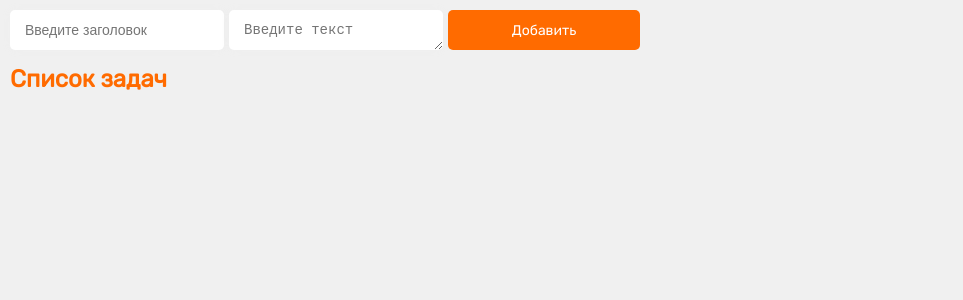
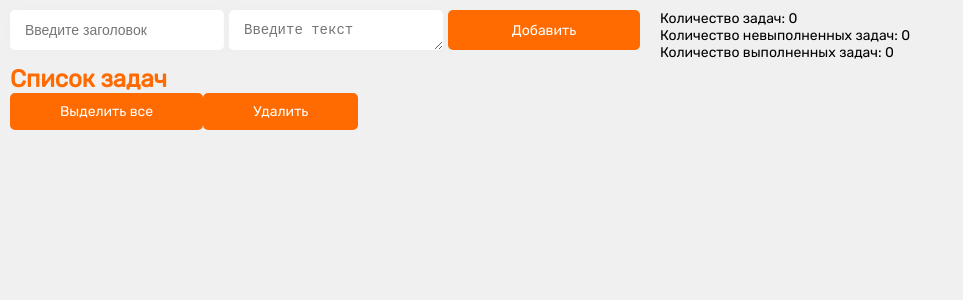
Before and after one commit to alexklokov/notes, a React (Create React App) app: page / in a window 1280 px wide. Shown: the top 300 px of the page, without its empty margins (0-963 px from the left). Built offline with nearby package versions, Linux system fonts and the light colour scheme.

Commit message:
выполен список задач

```diff
--- a/src/App.css
+++ b/src/App.css
@@ -43,3 +43,9 @@ body { padding: 10px; }
   box-sizing: border-box;
   font-size: 14px;
 }
+
+.header {
+  display: flex;
+  gap: 20px;
+  flex-wrap: wrap;
+}
--- a/src/App.js
+++ b/src/App.js
@@ -1,12 +1,18 @@
 import logo from './logo.svg';
 import './App.css';
 import TaskList from './Components/TaskList/TaskList'
+import TaskItem from './Components/TaskList/TaskItem/TaskItem'
 import AddTask from './Components/AddTask/AddTask'
+import TaskStatistic from './Components/TaskStatistic/TaskStatistic'
 import { useState } from 'react'
 
 
 const App = () => {
-
+  const statuses = {
+    default: 0,
+    labels: ["Не выполнено", "Выполнено"],
+    classes: ["not-complete", "complete"],
+  }
 
   const createTask = (title, text) => {
     const time = new Date()
@@ -14,7 +20,8 @@ const App = () => {
       id: time.getTime(),
       title,
       text,
-      status: 0
+      status: statuses.default,
+      is_selected: 0
     }
   }
 
@@ -32,10 +39,55 @@ const App = () => {
     }))
   }
 
+  const selectAll = () => {
+    const is_find = tasks.find((task) => {
+      return !task.is_selected
+    }) ? true : false
+    setTasks(tasks.map((task) => {
+      task.is_selected = is_find
+      return task
+    }))
+  }
+
+  const changeSelected = (id) => {
+    setTasks(tasks.map(task => {
+      if(task.id === id) task.is_selected = !task.is_selected
+      return task
+    }))
+  }
+
+  const removeSelected = () => {
+    setTasks(tasks.filter(task => {
+      return !task.is_selected
+    }))
+  }
+
+  const task_items = tasks.map((task, i) => {
+    return (<TaskItem key={i}
+                      task={task}
+                      status={statuses}
+                      onChangeSelected={changeSelected}
+                      onChangeStatus={changeStatus}
+            />)
+  })
+
+
   return (
     <div>
-      <AddTask addTask={addTask}/>
-      <TaskList tasks={tasks} changeStatus={changeStatus}/>
+      <div className='header'>
+        <AddTask addTask={addTask}/>
+        <TaskStatistic
+              tasksStatistic={tasks}
+              statuses={statuses}
+        />
+      </div>
+
+      <TaskList
+          tasks={task_items}
+          selectAll={selectAll}
+          removeSelected={removeSelected}
+      />
+
     </div>
   )
 }
--- a/src/Components/TaskList/TaskItem/TaskItem.js
+++ b/src/Components/TaskList/TaskItem/TaskItem.js
@@ -2,29 +2,36 @@ import { useState } from 'react'
 import './TaskItem.css'
 
 
-const TaskItem = ({task, onChangeStatus}) => {
-  const status_labels = ["Не выполнено", "В работе", "Выполнено"]
-  const status_classes = ["not-complete", "in-work", "complete"]
+const TaskItem = ({task, onChangeStatus, onChangeSelected, status}) => {
 
-  const btn_labels = ["Начать", "Завершить", "Завершено"]
+
+  const changeSelected = (e) => {
+    onChangeSelected(task.id)
+  }
+
+  const changeStatus = (e) => {
+    if(task.status < status.labels.length - 1) {
+      onChangeStatus(task.id, task.status + 1)
+    }
+    if(task.status === status.labels.length - 1)
+      e.target.remove()
+  }
 
   return (
-    <div className={"tasks__item " + status_classes[task.status]}>
+    <div className={"tasks__item " + status.classes[task.status]}>
+      <div>
+        <input type="checkbox" id={task.id} className="checkbox" onChange={changeSelected} checked={task.is_selected}/>
+        <label htmlFor={task.id} className="checkbox"></label>
+      </div>
       <div className="tasks__content">
         <div className="tasks__title">{task.title}</div>
         <div className="tasks__text">{task.text}</div>
       </div>
       <div className="tasks__control">
         <div className="tasks__status">
-          {status_labels[task.status]}
+          {status.labels[task.status]}
         </div>
-        <div className="tasks__start btn" onClick={(e) => {
-          if(task.status < status_labels.length - 1) {
-            onChangeStatus(task.id, task.status + 1)
-          }
-          if(task.status === 2)
-            e.target.remove()
-        }}>{btn_labels[task.status]}</div>
+        <div className="tasks__start btn" onClick={changeStatus}></div>
 
       </div>
     </div>
--- a/src/Components/TaskList/TaskList.js
+++ b/src/Components/TaskList/TaskList.js
@@ -1,14 +1,12 @@
 import TaskItem from './TaskItem/TaskItem'
 import './TaskList.css'
 
-const TaskList = (props) => {
-
-  const tasks = props.tasks.map((task, i) => {
-    return (<TaskItem key={i} task={task} onChangeStatus={props.changeStatus}/>)
-  })
+const TaskList = ({selectAll, removeSelected, tasks}) => {
   return (
     <div className="task-list">
     <div className="task-list__title">Список задач</div>
+      <div className="btn" onClick={selectAll}>Выделить все</div>
+      <div className="btn" onClick={removeSelected}>Удалить</div>
       {tasks}
     </div>
   )
--- /dev/null
+++ b/src/Components/TaskStatistic/TaskStatistic.js
@@ -0,0 +1,17 @@
+const TaskStatistic = ({tasksStatistic, statuses}) => {
+  const not_complete = tasksStatistic.filter((task)=>{
+    return task.status === 0
+  })
+  const complete = tasksStatistic.filter((task)=>{
+    return task.status === 1
+  })
+  return (
+    <div>
+      Количество задач: {tasksStatistic.length} <br/>
+      Количество невыполненных задач: {not_complete.length} <br/>
+      Количество выполненных задач: {complete.length} <br/>
+    </div>
+  )
+}
+
+export default TaskStatistic
```
Also changed, not shown: src/Components/TaskStatistic/TaskStatistic.css (added), 1 other file (tests, documents, lock files or other folders).
